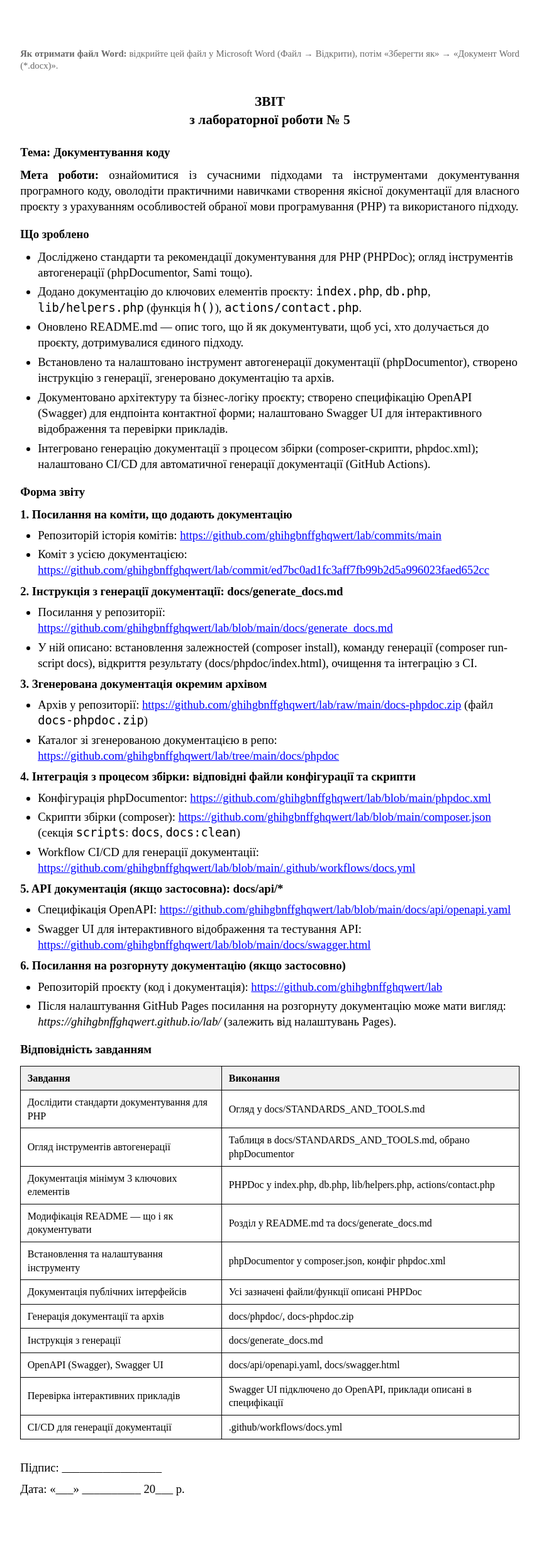
After one commit to ghihgbnffghqwert/lab, a PHP site: page /ZVIT_Laboratorna_5.doc.html in a window 1280 px wide. The commit adds this page. Shown: the whole page at 63% size, without its empty margins (211-1068 px from the left). Run offline with PHP 8.4, Linux system fonts and the light colour scheme.

Commit message:
Docker, демо-режим без БД, обробка помилки mysqli, звіт HTML/RTF, інструкція запуску
Made-with: Cursor

```diff
--- /dev/null
+++ b/ZVIT_Laboratorna_5.doc.html
@@ -0,0 +1,104 @@
+<!DOCTYPE html>
+<html lang="uk">
+<head>
+<meta charset="UTF-8">
+<meta name="viewport" content="width=device-width, initial-scale=1">
+<title>Звіт з лабораторної роботи 5</title>
+<style>
+  body { font-family: 'Times New Roman', Times, serif; font-size: 14pt; line-height: 1.35; max-width: 21cm; margin: 2cm auto; padding: 0 1.5cm; }
+  h1 { font-size: 16pt; text-align: center; margin-top: 24pt; margin-bottom: 18pt; }
+  h2 { font-size: 14pt; margin-top: 14pt; margin-bottom: 8pt; }
+  p { margin: 0 0 6pt; text-align: justify; }
+  ul { margin: 6pt 0; padding-left: 1.5em; }
+  li { margin-bottom: 4pt; }
+  a { color: #0000FF; }
+  .meta { margin-bottom: 18pt; }
+  .note { font-size: 11pt; color: #666; margin-bottom: 12pt; }
+  table { border-collapse: collapse; width: 100%; margin: 10pt 0; }
+  th, td { border: 1px solid #000; padding: 6pt 8pt; text-align: left; font-size: 12pt; }
+  th { background: #f0f0f0; }
+  .sign { margin-top: 24pt; }
+</style>
+</head>
+<body>
+
+<p class="note"><strong>Як отримати файл Word:</strong> відкрийте цей файл у Microsoft Word (Файл → Відкрити), потім «Зберегти як» → «Документ Word (*.docx)».</p>
+
+<h1>ЗВІТ<br>з лабораторної роботи № 5</h1>
+
+<h2>Тема: Документування коду</h2>
+
+<p><strong>Мета роботи:</strong> ознайомитися із сучасними підходами та інструментами документування програмного коду, оволодіти практичними навичками створення якісної документації для власного проєкту з урахуванням особливостей обраної мови програмування (PHP) та використаного підходу.</p>
+
+<h2>Що зроблено</h2>
+<ul>
+  <li>Досліджено стандарти та рекомендації документування для PHP (PHPDoc); огляд інструментів автогенерації (phpDocumentor, Sami тощо).</li>
+  <li>Додано документацію до ключових елементів проєкту: <code>index.php</code>, <code>db.php</code>, <code>lib/helpers.php</code> (функція <code>h()</code>), <code>actions/contact.php</code>.</li>
+  <li>Оновлено README.md — опис того, що й як документувати, щоб усі, хто долучається до проєкту, дотримувалися єдиного підходу.</li>
+  <li>Встановлено та налаштовано інструмент автогенерації документації (phpDocumentor), створено інструкцію з генерації, згенеровано документацію та архів.</li>
+  <li>Документовано архітектуру та бізнес-логіку проєкту; створено специфікацію OpenAPI (Swagger) для ендпоінта контактної форми; налаштовано Swagger UI для інтерактивного відображення та перевірки прикладів.</li>
+  <li>Інтегровано генерацію документації з процесом збірки (composer-скрипти, phpdoc.xml); налаштовано CI/CD для автоматичної генерації документації (GitHub Actions).</li>
+</ul>
+
+<h2>Форма звіту</h2>
+
+<p><strong>1. Посилання на коміти, що додають документацію</strong></p>
+<ul>
+  <li>Репозиторій історія комітів: <a href="https://github.com/ghihgbnffghqwert/lab/commits/main">https://github.com/ghihgbnffghqwert/lab/commits/main</a></li>
+  <li>Коміт з усією документацією: <a href="https://github.com/ghihgbnffghqwert/lab/commit/ed7bc0ad1fc3aff7fb99b2d5a996023faed652cc">https://github.com/ghihgbnffghqwert/lab/commit/ed7bc0ad1fc3aff7fb99b2d5a996023faed652cc</a></li>
+</ul>
+
+<p><strong>2. Інструкція з генерації документації: docs/generate_docs.md</strong></p>
+<ul>
+  <li>Посилання у репозиторії: <a href="https://github.com/ghihgbnffghqwert/lab/blob/main/docs/generate_docs.md">https://github.com/ghihgbnffghqwert/lab/blob/main/docs/generate_docs.md</a></li>
+  <li>У ній описано: встановлення залежностей (composer install), команду генерації (composer run-script docs), відкриття результату (docs/phpdoc/index.html), очищення та інтеграцію з CI.</li>
+</ul>
+
+<p><strong>3. Згенерована документація окремим архівом</strong></p>
+<ul>
+  <li>Архів у репозиторії: <a href="https://github.com/ghihgbnffghqwert/lab/raw/main/docs-phpdoc.zip">https://github.com/ghihgbnffghqwert/lab/raw/main/docs-phpdoc.zip</a> (файл <code>docs-phpdoc.zip</code>)</li>
+  <li>Каталог зі згенерованою документацією в репо: <a href="https://github.com/ghihgbnffghqwert/lab/tree/main/docs/phpdoc">https://github.com/ghihgbnffghqwert/lab/tree/main/docs/phpdoc</a></li>
+</ul>
+
+<p><strong>4. Інтеграція з процесом збірки: відповідні файли конфігурації та скрипти</strong></p>
+<ul>
+  <li>Конфігурація phpDocumentor: <a href="https://github.com/ghihgbnffghqwert/lab/blob/main/phpdoc.xml">https://github.com/ghihgbnffghqwert/lab/blob/main/phpdoc.xml</a></li>
+  <li>Скрипти збірки (composer): <a href="https://github.com/ghihgbnffghqwert/lab/blob/main/composer.json">https://github.com/ghihgbnffghqwert/lab/blob/main/composer.json</a> (секція <code>scripts</code>: <code>docs</code>, <code>docs:clean</code>)</li>
+  <li>Workflow CI/CD для генерації документації: <a href="https://github.com/ghihgbnffghqwert/lab/blob/main/.github/workflows/docs.yml">https://github.com/ghihgbnffghqwert/lab/blob/main/.github/workflows/docs.yml</a></li>
+</ul>
+
+<p><strong>5. API документація (якщо застосовна): docs/api/*</strong></p>
+<ul>
+  <li>Специфікація OpenAPI: <a href="https://github.com/ghihgbnffghqwert/lab/blob/main/docs/api/openapi.yaml">https://github.com/ghihgbnffghqwert/lab/blob/main/docs/api/openapi.yaml</a></li>
+  <li>Swagger UI для інтерактивного відображення та тестування API: <a href="https://github.com/ghihgbnffghqwert/lab/blob/main/docs/swagger.html">https://github.com/ghihgbnffghqwert/lab/blob/main/docs/swagger.html</a></li>
+</ul>
+
+<p><strong>6. Посилання на розгорнуту документацію (якщо застосовно)</strong></p>
+<ul>
+  <li>Репозиторій проєкту (код і документація): <a href="https://github.com/ghihgbnffghqwert/lab">https://github.com/ghihgbnffghqwert/lab</a></li>
+  <li>Після налаштування GitHub Pages посилання на розгорнуту документацію може мати вигляд: <em>https://ghihgbnffghqwert.github.io/lab/</em> (залежить від налаштувань Pages).</li>
+</ul>
+
+<h2>Відповідність завданням</h2>
+<table>
+  <tr><th>Завдання</th><th>Виконання</th></tr>
+  <tr><td>Дослідити стандарти документування для PHP</td><td>Огляд у docs/STANDARDS_AND_TOOLS.md</td></tr>
+  <tr><td>Огляд інструментів автогенерації</td><td>Таблиця в docs/STANDARDS_AND_TOOLS.md, обрано phpDocumentor</td></tr>
+  <tr><td>Документація мінімум 3 ключових елементів</td><td>PHPDoc у index.php, db.php, lib/helpers.php, actions/contact.php</td></tr>
+  <tr><td>Модифікація README — що і як документувати</td><td>Розділ у README.md та docs/generate_docs.md</td></tr>
+  <tr><td>Встановлення та налаштування інструменту</td><td>phpDocumentor у composer.json, конфіг phpdoc.xml</td></tr>
+  <tr><td>Документація публічних інтерфейсів</td><td>Усі зазначені файли/функції описані PHPDoc</td></tr>
+  <tr><td>Генерація документації та архів</td><td>docs/phpdoc/, docs-phpdoc.zip</td></tr>
+  <tr><td>Інструкція з генерації</td><td>docs/generate_docs.md</td></tr>
+  <tr><td>OpenAPI (Swagger), Swagger UI</td><td>docs/api/openapi.yaml, docs/swagger.html</td></tr>
+  <tr><td>Перевірка інтерактивних прикладів</td><td>Swagger UI підключено до OpenAPI, приклади описані в специфікації</td></tr>
+  <tr><td>CI/CD для генерації документації</td><td>.github/workflows/docs.yml</td></tr>
+</table>
+
+<div class="sign">
+  <p>Підпис: _________________</p>
+  <p>Дата: «___» __________ 20___ р.</p>
+</div>
+
+</body>
+</html>
```
Also changed, not shown: db.php (+12 -3 lines), docker-compose.yml (added, +9 -0 lines), index.php (+49 -3 lines), Як_запустити_і_зробити_скрін.md (added, +37 -0 lines), 4 other files.
